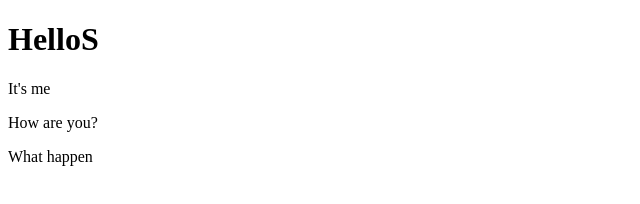
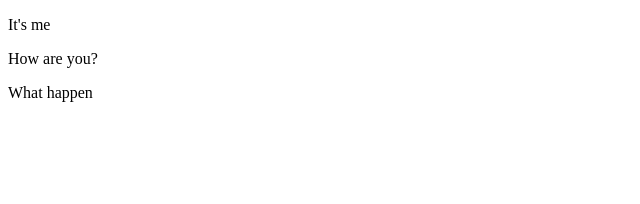
Before and after one commit to noselb/HTML-CSS-exam, a plain HTML site: page index.html in a window 1280 px wide. Shown: the whole page, without its empty margins (0-640 px from the left). Drawn offline with Linux system fonts and the light colour scheme.

Commit message:
docs:delete title

```diff
--- a/index.html
+++ b/index.html
@@ -6,7 +6,7 @@
     <title>Document</title>
 </head>
 <body>
-    <h1>HelloS</h1>
+
     <p>It's me</p>
     <p>How are you?</p>
     <p>What happen</p>
```
